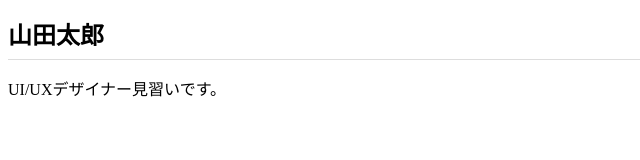
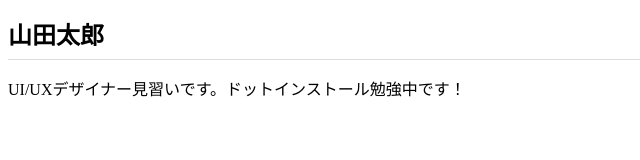
Before and after one commit to shigehisa0903/dotinstall.github.io, a plain HTML site: page index.html in a window 1280 px wide. Shown: the whole page, without its empty margins (0-640 px from the left). Drawn offline with Linux system fonts and the light colour scheme.

Commit message:
Add files via upload

```diff
--- a/index.html
+++ b/index.html
@@ -8,6 +8,6 @@
 
   <body>
     <h1>山田太郎</h1>
-    <p>UI/UXデザイナー見習いです。</p>
+    <p>UI/UXデザイナー見習いです。ドットインストール勉強中です！</p>
   </body>
 </html>
```
